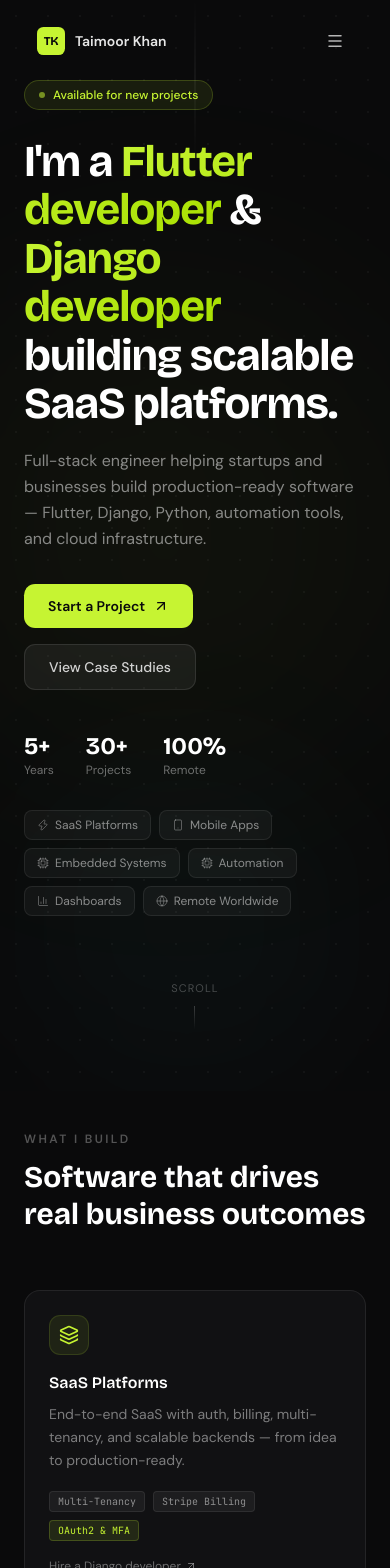
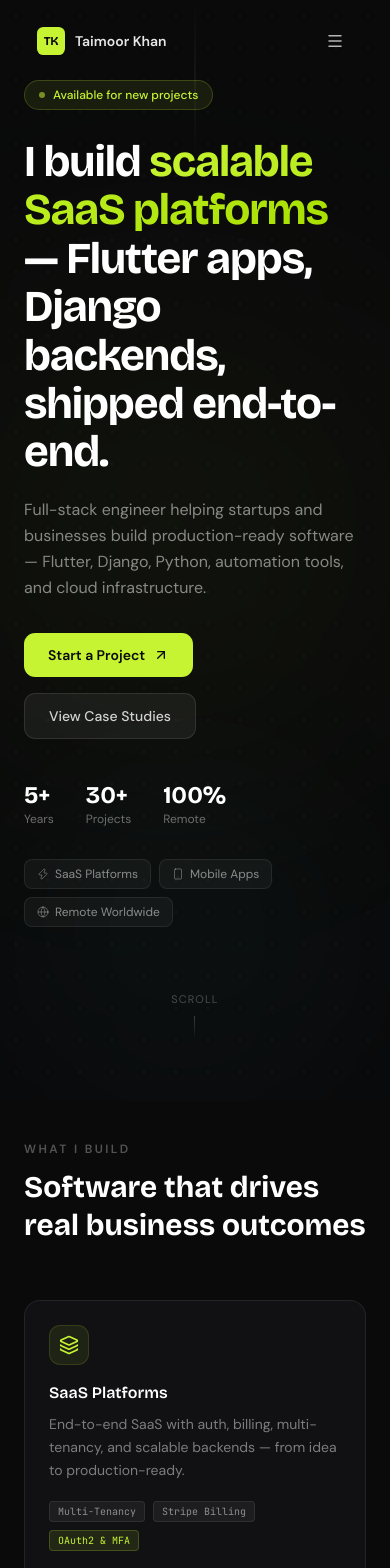
Before and after one commit to Taimoork8/my-web-portfolio, a Next.js app: page / in a window 390 px wide. Shown: the top 1568 px of the page. Built offline with nearby package versions, Linux system fonts and the light colour scheme.

Commit message:
updatess

```diff
--- a/components/home/Hero.tsx
+++ b/components/home/Hero.tsx
@@ -4,7 +4,7 @@ import { useState, useEffect } from "react";
 import dynamic from "next/dynamic";
 import { motion } from "framer-motion";
 import Link from "next/link";
-import { ArrowUpRight, Zap, Globe, Cpu, BarChart3, Smartphone } from "lucide-react";
+import { ArrowUpRight, Zap, Globe, Smartphone } from "lucide-react";
 
 // Heavy, desktop-only decorative widget (two live-simulated dashboards with
 // timers + framer-motion AnimatePresence). It's CSS-hidden below the lg
@@ -18,9 +18,6 @@ const DashboardVisual = dynamic(() => import("./DashboardVisual"), { ssr: false
 const trustBadges = [
   { icon: Zap, label: "SaaS Platforms" },
   { icon: Smartphone, label: "Mobile Apps" },
-  { icon: Cpu, label: "Embedded Systems" },
-  { icon: Cpu, label: "Automation" },
-  { icon: BarChart3, label: "Dashboards" },
   { icon: Globe, label: "Remote Worldwide" },
 ];
 
@@ -100,14 +97,14 @@ export default function Hero() {
 
             {/* Headline — no fade-in: this is the LCP element, so it must
                 paint immediately instead of waiting on JS to animate opacity.
-                Names the two core roles directly (Flutter/Django developer)
-                instead of generic nouns, since this is the page's strongest
-                on-page ranking signal for those exact search terms. */}
+                Written for a human reader; the "Flutter developer"/"Django
+                developer" keyword phrasing lives in the page metadata
+                (title, keywords, OG description in app/layout.tsx) instead
+                of being forced twice into the primary sentence. */}
             <h1 className="font-display text-[2.75rem] sm:text-5xl lg:text-[3.25rem] font-bold leading-[1.1] tracking-tight text-white mb-5">
-              I&apos;m a{" "}
-              <span className="text-gradient">Flutter developer</span> &{" "}
-              <span className="text-gradient">Django developer</span>{" "}
-              building scalable SaaS platforms.
+              I build{" "}
+              <span className="text-gradient">scalable SaaS platforms</span>{" "}
+              — Flutter apps, Django backends, shipped end-to-end.
             </h1>
 
             {/* Subheadline */}
--- a/components/home/WhatIBuild.tsx
+++ b/components/home/WhatIBuild.tsx
@@ -51,7 +51,12 @@ const items = [
     description: "LLM integrations, intelligent scoring systems, and automated pipelines that work in production.",
     accent: "#C6F432",
     gridClass: "lg:col-span-1",
-    meta: null,
+    meta: (
+      <div className="mt-5 flex flex-wrap gap-2">
+        <span className="text-[10px] font-mono bg-white/5 border border-white/8 text-white/50 px-2 py-0.5 rounded">LLM Integrations</span>
+        <span className="text-[10px] font-mono bg-white/5 border border-white/8 text-white/50 px-2 py-0.5 rounded">Automated Pipelines</span>
+      </div>
+    ),
   },
   {
     icon: Users,
@@ -59,7 +64,12 @@ const items = [
     description: "Custom CRM platforms with lead management, sales pipelines, and team dashboards tailored to your workflow.",
     accent: "#FF6B3D",
     gridClass: "lg:col-span-1",
-    meta: null,
+    meta: (
+      <div className="mt-5 flex flex-wrap gap-2">
+        <span className="text-[10px] font-mono bg-white/5 border border-white/8 text-white/50 px-2 py-0.5 rounded">Lead Pipelines</span>
+        <span className="text-[10px] font-mono bg-white/5 border border-white/8 text-white/50 px-2 py-0.5 rounded">Team Workflows</span>
+      </div>
+    ),
   },
   {
     icon: LayoutDashboard,
@@ -67,7 +77,12 @@ const items = [
     description: "Real-time analytics dashboards with interactive charts, KPIs, and role-based access for teams.",
     accent: "#6DE7FF",
     gridClass: "lg:col-span-1",
-    meta: null,
+    meta: (
+      <div className="mt-5 flex flex-wrap gap-2">
+        <span className="text-[10px] font-mono bg-white/5 border border-white/8 text-white/50 px-2 py-0.5 rounded">Real-Time Analytics</span>
+        <span className="text-[10px] font-mono bg-white/5 border border-white/8 text-white/50 px-2 py-0.5 rounded">Role-Based Access</span>
+      </div>
+    ),
   },
   {
     icon: Wrench,
--- a/components/layout/ScrollToTopButton.tsx
+++ b/components/layout/ScrollToTopButton.tsx
@@ -25,7 +25,7 @@ export default function ScrollToTopButton() {
           whileTap={{ scale: 0.94 }}
           onClick={() => window.scrollTo({ top: 0, behavior: "smooth" })}
           aria-label="Scroll to top"
-          className="fixed bottom-6 right-6 z-40 w-11 h-11 flex items-center justify-center rounded-full bg-[#111113]/90 border border-white/10 text-white/60 backdrop-blur-md shadow-xl hover:border-[#C6F432]/40 hover:text-[#C6F432] transition-colors cursor-pointer"
+          className="fixed bottom-4 left-1/2 -translate-x-1/2 sm:left-auto sm:translate-x-0 sm:bottom-6 sm:right-6 z-40 w-11 h-11 flex items-center justify-center rounded-full bg-[#111113]/90 border border-white/10 text-white/60 backdrop-blur-md shadow-xl hover:border-[#C6F432]/40 hover:text-[#C6F432] transition-colors cursor-pointer"
         >
           <ArrowUp className="w-4.5 h-4.5" />
         </motion.button>
--- a/components/pages/ContactPage.tsx
+++ b/components/pages/ContactPage.tsx
@@ -24,14 +24,14 @@ const contactOptions = [
   {
     icon: Mail,
     label: "Email",
-    value: "kingtaimoor405@gmail.com",
+    value: "Get in touch directly",
     href: "mailto:kingtaimoor405@gmail.com",
     description: "Best for detailed project briefs",
   },
   {
     icon: GithubIcon,
     label: "GitHub",
-    value: "github.com/Taimoork8",
+    value: "Taimoor Khan",
     href: "https://github.com/Taimoork8",
     description: "See my open source work",
   },
```
Also changed, not shown: 1 other file (tests, documents, lock files or other folders).
